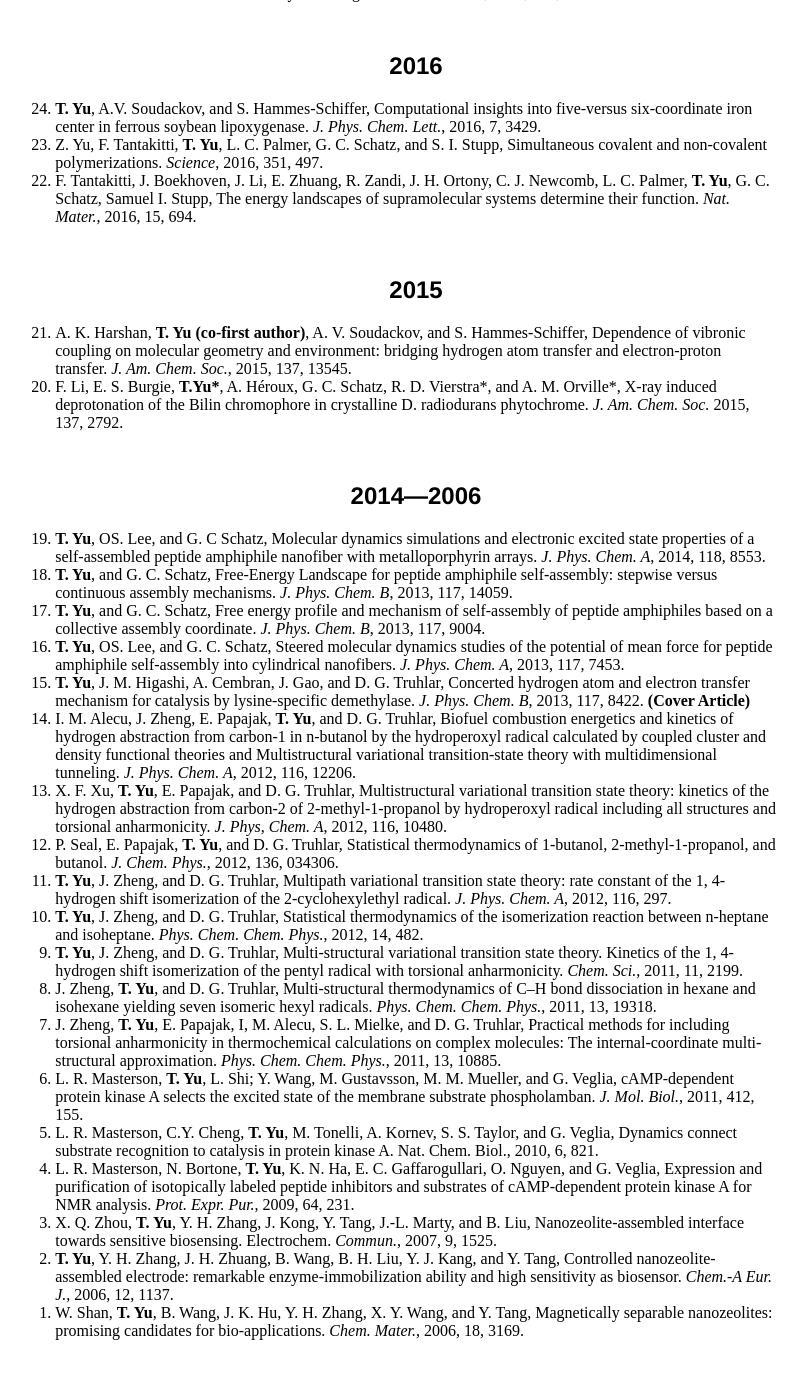
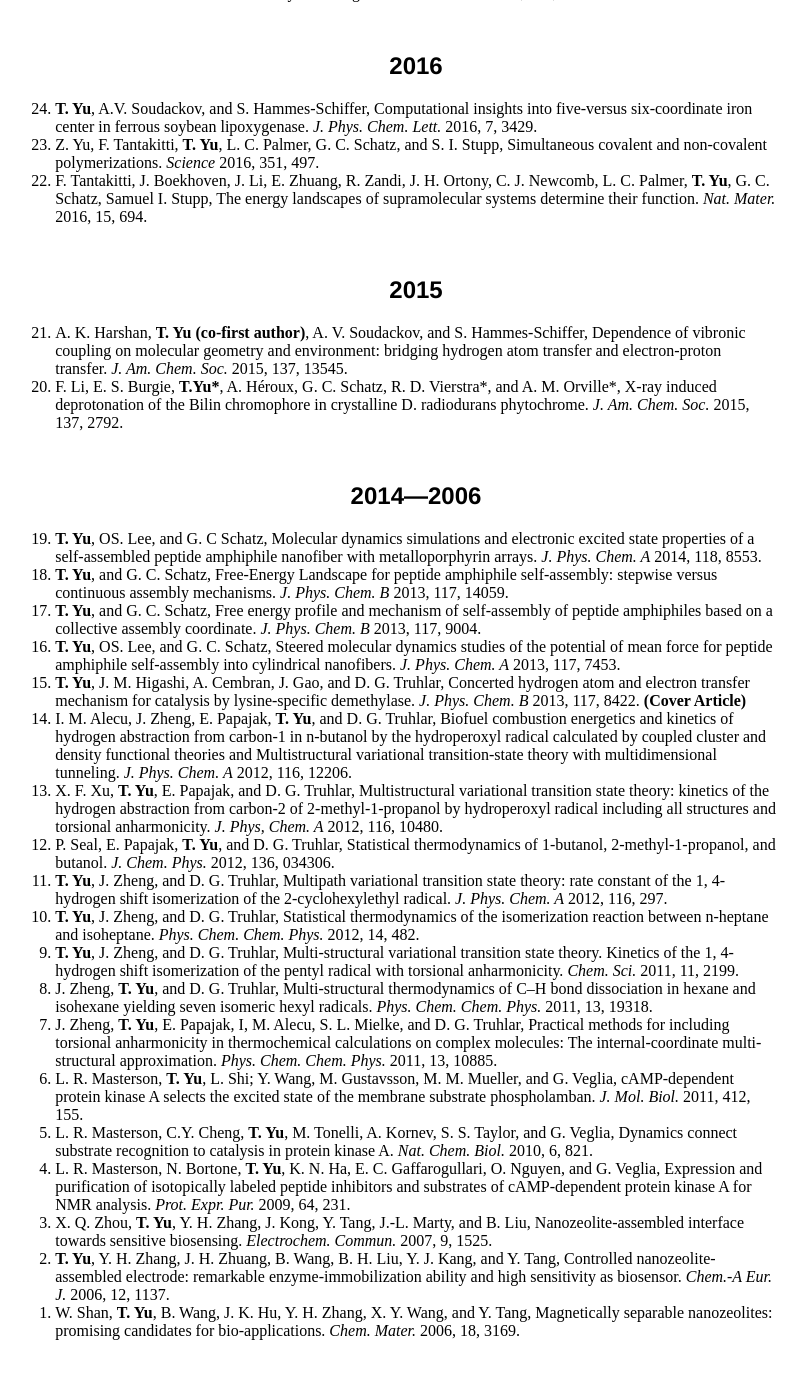
Before and after one commit to comchemyu/und.research.github.io, a Jekyll site: the page built from publications/index.html, in a window 1280 px wide and 1400 px high, scrolled down 1636 px. Shown: the top 1379 px of the window, without its empty margins (244-1051 px from the left). Built offline with Jekyll 4.4.1, drawn with Linux system fonts in a browser that asks for light colours; some of the changed text lies outside the part shown.

Commit message:
Update index.html

```diff
--- a/publications/index.html
+++ b/publications/index.html
@@ -30,46 +30,46 @@ h2 {
 
 <ol reversed style="font-size:100%;" type="1">
   <h2>2020</h2>
-    <li>B. He, X. Wang, L. Xia, Y. Guo, Y. Tang, Y. Zhao, Q. Hao, <b>T. Yu*</b>, H. Liu*, Z. Su* Metal‐organic framework‐derived Fe‐doped Co1.11Te2 embedded in nitrogen‐doped carbon nanotube for water splitting. <i>ChemSusChem</i>, <i>accepted</i></li>
+    <li>B. He, X. Wang, L. Xia, Y. Guo, Y. Tang, Y. Zhao, Q. Hao, <b>T. Yu*</b>, H. Liu*, Z. Su* Metal‐organic framework‐derived Fe‐doped Co1.11Te2 embedded in nitrogen‐doped carbon nanotube for water splitting. <i>ChemSusChem</i> <i>accepted</i></li>
   <li>W. Ren, K. Jiang, H. Deng, N. Lu, <b>T. Yu*</b>, H. Guo*, P. Qian* Catalytic mechanism and product specificity of protein arginine methyltransferase PRMT7: A study from QM/MM molecular dynamics and free energy simulations. <i>J. Chem. Theory Comput.</i> 2020, 16, 8, 5301.</li>
   <li>J. Chen, Q. Tao, J. Wu, M. Wang, Z. Su, Y. Qian, <b>T. Yu</b>, Y. Wang, X. Xue, H.-K. Liu A lysosome-targeted ruthenium(II) polypyridyl complex as photodynamic anticancer agent <i>J. Inorg. Biochem.</i> 2020, 210, 111132.</li>
   <h2>2019</h2>
   <li>R. A. Bennett, A. Bele, C. M. Will, E. C. Small, B. Nabet, R. Ghosh, A. T. Grzybowski, <b>T. Yu</b>, Q. Zhang, A. Riva, T. Lele, G. C. Schatz, A. J. Ruthenburg, J. Liphardt, and J. D. Licht, A mutation in the core of histone H2B represents a new class of oncogenic drivers, <i>Cancer Discov.</i> 2019, 10, 1438</li>
   <li><b>T. Yu*</b>, F. Fabunmi, J. Huang, B. Sumpter, and J. Jakowski*, A fast scheme to calculate electronic couplings in P3HT polymer units using diabatic orbitals for charge transfer dynamics. <i>J. Comput. Chem.</i>, 2019, 40, 532.</li>
-  <li>W. H. Morris, J. D. Conner, L. Ngo, J. T.Wilson, W. Medawala, A. R. Brown, M. T. Stephens, F. Fabunmi, D. Cashman, E. C. Lisic, <b>T. Yu</b>, J. E. Deweese, and X. Jiang, Structural and metal ion effects on human topoisomerase IIα inhibition by α-(N)-heterocyclic thiosemicarbazones. <i>Chem. Res. Toxicol.</i>, 2019, 32, 90.</li>
+  <li>W. H. Morris, J. D. Conner, L. Ngo, J. T.Wilson, W. Medawala, A. R. Brown, M. T. Stephens, F. Fabunmi, D. Cashman, E. C. Lisic, <b>T. Yu</b>, J. E. Deweese, and X. Jiang, Structural and metal ion effects on human topoisomerase IIα inhibition by α-(N)-heterocyclic thiosemicarbazones. <i>Chem. Res. Toxicol.</i> 2019, 32, 90.</li>
   <h2>2018</h2>
-  <li>J. D. Marsee, A. Ridings, <b>T. Yu*</b>, J. M. Miller*, Mycobacterium tuberculosis ClpC1 N-terminal domain is dispensable for adaptor protein-dependent allosteric regulation. <i>Int. J. Mol. Sci.</i>, 2018, 19, 3651.</li>
+  <li>J. D. Marsee, A. Ridings, <b>T. Yu*</b>, J. M. Miller*, Mycobacterium tuberculosis ClpC1 N-terminal domain is dispensable for adaptor protein-dependent allosteric regulation. <i>Int. J. Mol. Sci.</i> 2018, 19, 3651.</li>
   <h2>2017</h2>
-  <li>J. Li, P. Zhang, Y. Xu, Z. Su, Y. Qian, S. Li, <b>T. Yu*</b>, P. J Sadler*, H.-K. Liu*, A novel strategy to construct Janus metallamacrocycles with both a Ru-carene face and an imidazolium face. <i>Dalton Trans.</i>, 2017, 46, 16205.</li>
+  <li>J. Li, P. Zhang, Y. Xu, Z. Su, Y. Qian, S. Li, <b>T. Yu*</b>, P. J Sadler*, H.-K. Liu*, A novel strategy to construct Janus metallamacrocycles with both a Ru-carene face and an imidazolium face. <i>Dalton Trans.</i> 2017, 46, 16205.</li>
   <li>P. Wang, Y. Zhao, H. Zhang, <b>T. Yu</b>, Y. Zhang, Y. Tang, Effect of pyrazolium-derived compounds as templates in zeolite synthesis. RSC Adv., 2017, 7, 23272.</li>
-    <li>M. Horitani, A. R. Offenbacher, C. A. M. Carr, <b>T. Yu</b>, V. Hoeke, G. E. Cutsail III, S. Hammes-Schiffer, J. P. Klinman, B. M. Hoffman, 13C ENDOR spectroscopy of lipoxygenase–substrate complexes reveals the structural basis for C–H activation by tunneling. <i>J. Am. Chem. Soc.</i>, 2017, 139, 1984.</li>
+    <li>M. Horitani, A. R. Offenbacher, C. A. M. Carr, <b>T. Yu</b>, V. Hoeke, G. E. Cutsail III, S. Hammes-Schiffer, J. P. Klinman, B. M. Hoffman, 13C ENDOR spectroscopy of lipoxygenase–substrate complexes reveals the structural basis for C–H activation by tunneling. <i>J. Am. Chem. Soc.</i> 2017, 139, 1984.</li>
   <h2>2016</h2>
-    <li><b>T. Yu</b>, A.V. Soudackov, and S. Hammes-Schiffer, Computational insights into five-versus six-coordinate iron center in ferrous soybean lipoxygenase. <i>J. Phys. Chem. Lett.</i>, 2016, 7, 3429.</li>
-    <li>Z. Yu, F. Tantakitti, <b>T. Yu</b>, L. C. Palmer, G. C. Schatz, and S. I. Stupp, Simultaneous covalent and non-covalent polymerizations. <i>Science</i>, 2016, 351, 497.</li>
-    <li>F. Tantakitti, J. Boekhoven, J. Li, E. Zhuang, R. Zandi, J. H. Ortony, C. J. Newcomb, L. C. Palmer, <b>T. Yu</b>, G. C. Schatz, Samuel I. Stupp, The energy landscapes of supramolecular systems determine their function. <i>Nat. Mater.</i>, 2016, 15, 694.</li>
+    <li><b>T. Yu</b>, A.V. Soudackov, and S. Hammes-Schiffer, Computational insights into five-versus six-coordinate iron center in ferrous soybean lipoxygenase. <i>J. Phys. Chem. Lett.</i> 2016, 7, 3429.</li>
+    <li>Z. Yu, F. Tantakitti, <b>T. Yu</b>, L. C. Palmer, G. C. Schatz, and S. I. Stupp, Simultaneous covalent and non-covalent polymerizations. <i>Science</i> 2016, 351, 497.</li>
+    <li>F. Tantakitti, J. Boekhoven, J. Li, E. Zhuang, R. Zandi, J. H. Ortony, C. J. Newcomb, L. C. Palmer, <b>T. Yu</b>, G. C. Schatz, Samuel I. Stupp, The energy landscapes of supramolecular systems determine their function. <i>Nat. Mater.</i> 2016, 15, 694.</li>
   <h2>2015</h2>
-    <li>A. K. Harshan, <b>T. Yu (co-first author)</b>, A. V. Soudackov, and S. Hammes-Schiffer, Dependence of vibronic coupling on molecular geometry and environment: bridging hydrogen atom transfer and electron-proton transfer. <i>J. Am. Chem. Soc.</i>, 2015, 137, 13545.</li>
+    <li>A. K. Harshan, <b>T. Yu (co-first author)</b>, A. V. Soudackov, and S. Hammes-Schiffer, Dependence of vibronic coupling on molecular geometry and environment: bridging hydrogen atom transfer and electron-proton transfer. <i>J. Am. Chem. Soc.</i> 2015, 137, 13545.</li>
     <li>F. Li, E. S. Burgie, <b>T.Yu*</b>, A. Héroux, G. C. Schatz, R. D. Vierstra*, and A. M. Orville*, X-ray induced deprotonation of the Bilin chromophore in crystalline D. radiodurans phytochrome. <i>J. Am. Chem. Soc.</i> 2015, 137, 2792.</li>
     <h2>2014&mdash;2006</h2>
-        <li><b>T. Yu</b>, OS. Lee, and G. C Schatz, Molecular dynamics simulations and electronic excited state properties of a self-assembled peptide amphiphile nanofiber with metalloporphyrin arrays. <i>J. Phys. Chem. A</i>, 2014, 118, 8553.</li>
-        <li><b>T. Yu</b>, and G. C. Schatz, Free-Energy Landscape for peptide amphiphile self-assembly: stepwise versus continuous assembly mechanisms. <i>J. Phys. Chem. B</i>, 2013, 117, 14059.</li>
-        <li><b>T. Yu</b>, and G. C. Schatz, Free energy profile and mechanism of self-assembly of peptide amphiphiles based on a collective assembly coordinate. <i>J. Phys. Chem. B</i>, 2013, 117, 9004.</li>
-        <li><b>T. Yu</b>, OS. Lee, and G. C. Schatz, Steered molecular dynamics studies of the potential of mean force for peptide amphiphile self-assembly into cylindrical nanofibers. <i>J. Phys. Chem. A</i>, 2013, 117, 7453.</li>
-        <li><b>T. Yu</b>, J. M. Higashi, A. Cembran, J. Gao, and D. G. Truhlar, Concerted hydrogen atom and electron transfer mechanism for catalysis by lysine-specific demethylase. <i>J. Phys. Chem. B</i>, 2013, 117, 8422. <b>(Cover Article)</b></li>
-        <li>I. M. Alecu, J. Zheng, E. Papajak, <b>T. Yu</b>, and D. G. Truhlar, Biofuel combustion energetics and kinetics of hydrogen abstraction from carbon-1 in n-butanol by the hydroperoxyl radical calculated by coupled cluster and density functional theories and Multistructural variational transition-state theory with multidimensional tunneling. <i>J. Phys. Chem. A</i>, 2012, 116, 12206.</li>
-        <li>X. F. Xu, <b>T. Yu</b>, E. Papajak, and D. G. Truhlar, Multistructural variational transition state theory: kinetics of the hydrogen abstraction from carbon-2 of 2-methyl-1-propanol by hydroperoxyl radical including all structures and torsional anharmonicity. <i>J. Phys, Chem. A</i>, 2012, 116, 10480.</li>
-        <li>P. Seal, E. Papajak, <b>T. Yu</b>, and D. G. Truhlar, Statistical thermodynamics of 1-butanol, 2-methyl-1-propanol, and butanol. <i>J. Chem. Phys.</i>, 2012, 136, 034306.</li>
-        <li><b>T. Yu</b>, J. Zheng, and D. G. Truhlar, Multipath variational transition state theory: rate constant of the 1, 4-hydrogen shift isomerization of the 2-cyclohexylethyl radical. <i>J. Phys. Chem. A</i>, 2012, 116, 297.</li>
-        <li><b>T. Yu</b>, J. Zheng, and D. G. Truhlar, Statistical thermodynamics of the isomerization reaction between n-heptane and isoheptane. <i>Phys. Chem. Chem. Phys.</i>, 2012, 14, 482.</li>
-        <li><b>T. Yu</b>, J. Zheng, and D. G. Truhlar, Multi-structural variational transition state theory. Kinetics of the 1, 4-hydrogen shift isomerization of the pentyl radical with torsional anharmonicity. <i>Chem. Sci.</i>, 2011, 11, 2199.</li>
-        <li>J. Zheng, <b>T. Yu</b>, and D. G. Truhlar, Multi-structural thermodynamics of C–H bond dissociation in hexane and isohexane yielding seven isomeric hexyl radicals. <i>Phys. Chem. Chem. Phys.</i>, 2011, 13, 19318.</li>
-        <li>J. Zheng, <b>T. Yu</b>, E. Papajak, I, M. Alecu, S. L. Mielke, and D. G. Truhlar, Practical methods for including torsional anharmonicity in thermochemical calculations on complex molecules: The internal-coordinate multi-structural approximation. <i>Phys. Chem. Chem. Phys.</i>, 2011, 13, 10885.</li>
-        <li>L. R. Masterson, <b>T. Yu</b>, L. Shi; Y. Wang, M. Gustavsson, M. M. Mueller, and G. Veglia, cAMP-dependent protein kinase A selects the excited state of the membrane substrate phospholamban. <i>J. Mol. Biol.</i>, 2011, 412, 155.</li>
-        <li>L. R. Masterson, C.Y. Cheng, <b>T. Yu</b>, M. Tonelli, A. Kornev, S. S. Taylor, and G. Veglia, Dynamics connect substrate recognition to catalysis in protein kinase A. Nat. Chem. Biol., 2010, 6, 821.</li>
-        <li>L. R. Masterson, N. Bortone, <b>T. Yu</b>, K. N. Ha, E. C. Gaffarogullari, O. Nguyen, and G. Veglia, Expression and purification of isotopically labeled peptide inhibitors and substrates of cAMP-dependent protein kinase A for NMR analysis. <i>Prot. Expr. Pur.</i>, 2009, 64, 231.</li>
-        <li>X. Q. Zhou, <b>T. Yu</b>, Y. H. Zhang, J. Kong, Y. Tang, J.-L. Marty, and B. Liu, Nanozeolite-assembled interface towards sensitive biosensing. Electrochem. <i>Commun.</i>, 2007, 9, 1525.</li>
-        <li><b>T. Yu</b>, Y. H. Zhang, J. H. Zhuang, B. Wang, B. H. Liu, Y. J. Kang, and Y. Tang, Controlled nanozeolite‐assembled electrode: remarkable enzyme‐immobilization ability and high sensitivity as biosensor. <i>Chem.-A Eur. J.</i>, 2006, 12, 1137.</li>
-        <li>W. Shan, <b>T. Yu</b>, B. Wang, J. K. Hu, Y. H. Zhang, X. Y. Wang, and Y. Tang, Magnetically separable nanozeolites: promising candidates for bio-applications. <i>Chem. Mater.</i>, 2006, 18, 3169.</li>
+        <li><b>T. Yu</b>, OS. Lee, and G. C Schatz, Molecular dynamics simulations and electronic excited state properties of a self-assembled peptide amphiphile nanofiber with metalloporphyrin arrays. <i>J. Phys. Chem. A</i> 2014, 118, 8553.</li>
+        <li><b>T. Yu</b>, and G. C. Schatz, Free-Energy Landscape for peptide amphiphile self-assembly: stepwise versus continuous assembly mechanisms. <i>J. Phys. Chem. B</i> 2013, 117, 14059.</li>
+        <li><b>T. Yu</b>, and G. C. Schatz, Free energy profile and mechanism of self-assembly of peptide amphiphiles based on a collective assembly coordinate. <i>J. Phys. Chem. B</i> 2013, 117, 9004.</li>
+        <li><b>T. Yu</b>, OS. Lee, and G. C. Schatz, Steered molecular dynamics studies of the potential of mean force for peptide amphiphile self-assembly into cylindrical nanofibers. <i>J. Phys. Chem. A</i> 2013, 117, 7453.</li>
+        <li><b>T. Yu</b>, J. M. Higashi, A. Cembran, J. Gao, and D. G. Truhlar, Concerted hydrogen atom and electron transfer mechanism for catalysis by lysine-specific demethylase. <i>J. Phys. Chem. B</i> 2013, 117, 8422. <b>(Cover Article)</b></li>
+        <li>I. M. Alecu, J. Zheng, E. Papajak, <b>T. Yu</b>, and D. G. Truhlar, Biofuel combustion energetics and kinetics of hydrogen abstraction from carbon-1 in n-butanol by the hydroperoxyl radical calculated by coupled cluster and density functional theories and Multistructural variational transition-state theory with multidimensional tunneling. <i>J. Phys. Chem. A</i> 2012, 116, 12206.</li>
+        <li>X. F. Xu, <b>T. Yu</b>, E. Papajak, and D. G. Truhlar, Multistructural variational transition state theory: kinetics of the hydrogen abstraction from carbon-2 of 2-methyl-1-propanol by hydroperoxyl radical including all structures and torsional anharmonicity. <i>J. Phys, Chem. A</i> 2012, 116, 10480.</li>
+        <li>P. Seal, E. Papajak, <b>T. Yu</b>, and D. G. Truhlar, Statistical thermodynamics of 1-butanol, 2-methyl-1-propanol, and butanol. <i>J. Chem. Phys.</i> 2012, 136, 034306.</li>
+        <li><b>T. Yu</b>, J. Zheng, and D. G. Truhlar, Multipath variational transition state theory: rate constant of the 1, 4-hydrogen shift isomerization of the 2-cyclohexylethyl radical. <i>J. Phys. Chem. A</i> 2012, 116, 297.</li>
+        <li><b>T. Yu</b>, J. Zheng, and D. G. Truhlar, Statistical thermodynamics of the isomerization reaction between n-heptane and isoheptane. <i>Phys. Chem. Chem. Phys.</i> 2012, 14, 482.</li>
+        <li><b>T. Yu</b>, J. Zheng, and D. G. Truhlar, Multi-structural variational transition state theory. Kinetics of the 1, 4-hydrogen shift isomerization of the pentyl radical with torsional anharmonicity. <i>Chem. Sci.</i> 2011, 11, 2199.</li>
+        <li>J. Zheng, <b>T. Yu</b>, and D. G. Truhlar, Multi-structural thermodynamics of C–H bond dissociation in hexane and isohexane yielding seven isomeric hexyl radicals. <i>Phys. Chem. Chem. Phys.</i> 2011, 13, 19318.</li>
+        <li>J. Zheng, <b>T. Yu</b>, E. Papajak, I, M. Alecu, S. L. Mielke, and D. G. Truhlar, Practical methods for including torsional anharmonicity in thermochemical calculations on complex molecules: The internal-coordinate multi-structural approximation. <i>Phys. Chem. Chem. Phys.</i> 2011, 13, 10885.</li>
+        <li>L. R. Masterson, <b>T. Yu</b>, L. Shi; Y. Wang, M. Gustavsson, M. M. Mueller, and G. Veglia, cAMP-dependent protein kinase A selects the excited state of the membrane substrate phospholamban. <i>J. Mol. Biol.</i> 2011, 412, 155.</li>
+        <li>L. R. Masterson, C.Y. Cheng, <b>T. Yu</b>, M. Tonelli, A. Kornev, S. S. Taylor, and G. Veglia, Dynamics connect substrate recognition to catalysis in protein kinase A. <i>Nat. Chem. Biol.</i> 2010, 6, 821.</li>
+        <li>L. R. Masterson, N. Bortone, <b>T. Yu</b>, K. N. Ha, E. C. Gaffarogullari, O. Nguyen, and G. Veglia, Expression and purification of isotopically labeled peptide inhibitors and substrates of cAMP-dependent protein kinase A for NMR analysis. <i>Prot. Expr. Pur.</i> 2009, 64, 231.</li>
+        <li>X. Q. Zhou, <b>T. Yu</b>, Y. H. Zhang, J. Kong, Y. Tang, J.-L. Marty, and B. Liu, Nanozeolite-assembled interface towards sensitive biosensing. <i>Electrochem. Commun.</i> 2007, 9, 1525.</li>
+        <li><b>T. Yu</b>, Y. H. Zhang, J. H. Zhuang, B. Wang, B. H. Liu, Y. J. Kang, and Y. Tang, Controlled nanozeolite‐assembled electrode: remarkable enzyme‐immobilization ability and high sensitivity as biosensor. <i>Chem.-A Eur. J.</i> 2006, 12, 1137.</li>
+        <li>W. Shan, <b>T. Yu</b>, B. Wang, J. K. Hu, Y. H. Zhang, X. Y. Wang, and Y. Tang, Magnetically separable nanozeolites: promising candidates for bio-applications. <i>Chem. Mater.</i> 2006, 18, 3169.</li>
 
 </ol>
 
```
